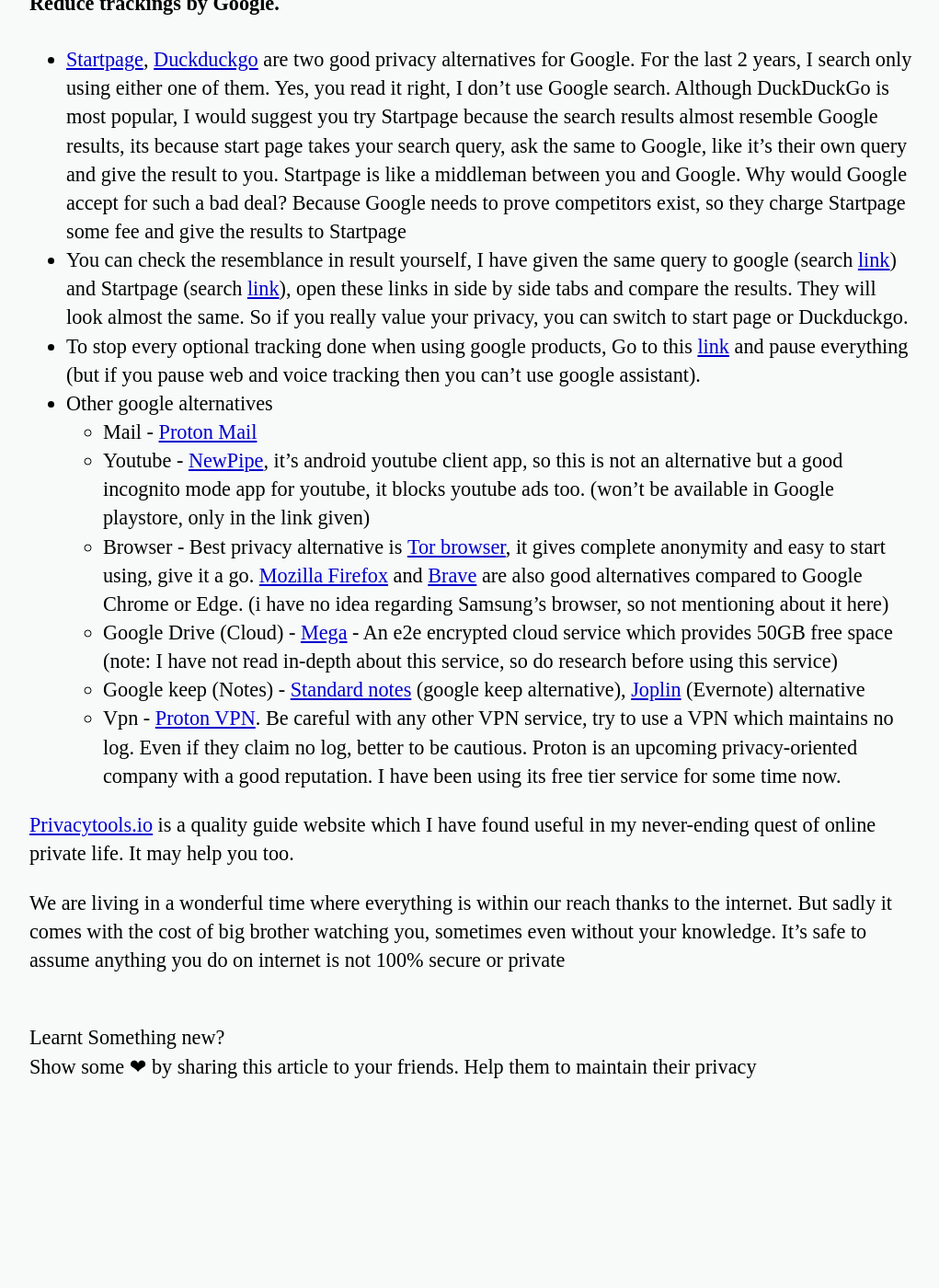
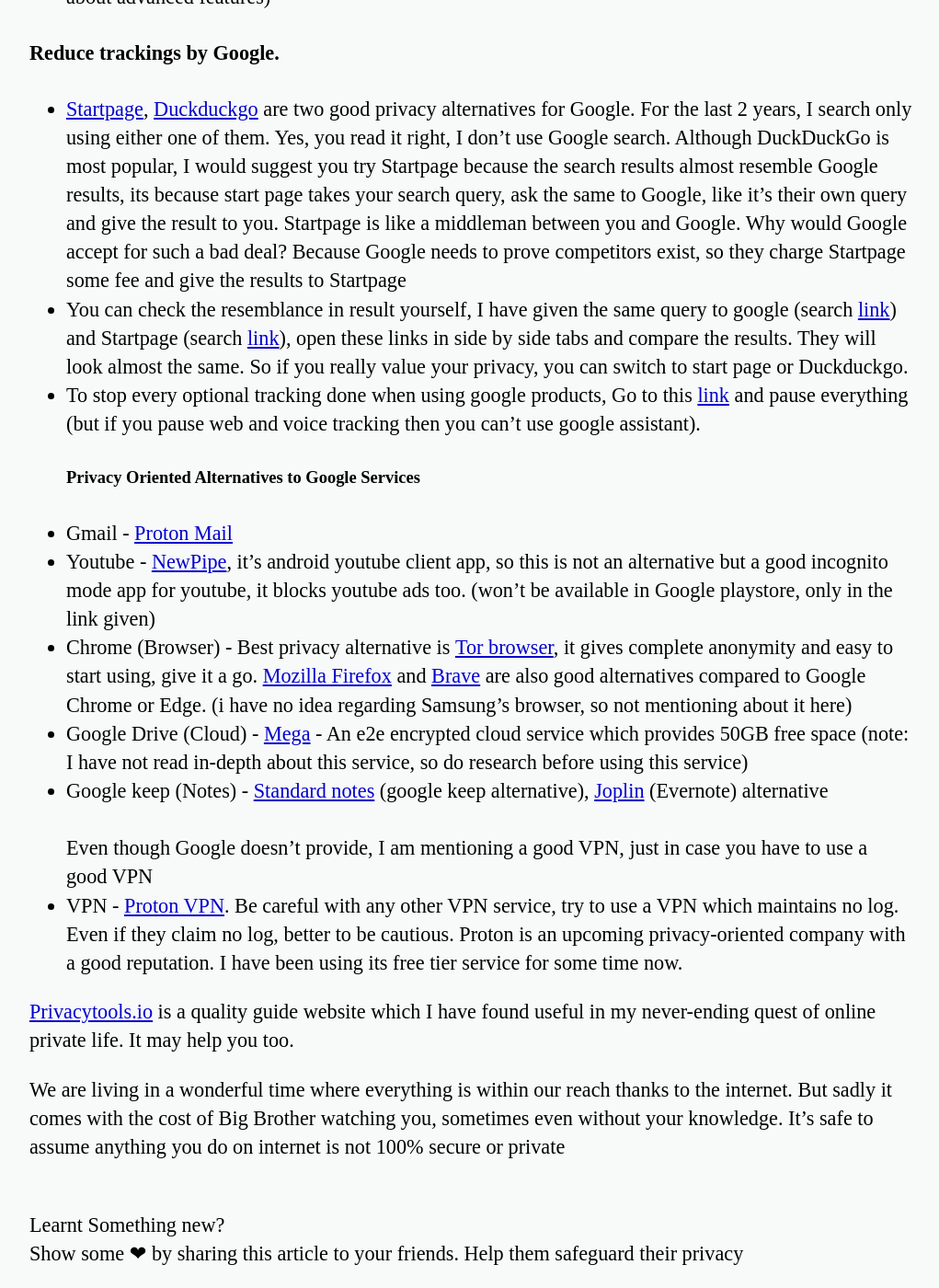
Before and after one commit to sayinathk/sayinathk.github.io, a Jekyll site: the page built from _posts/2021-01-10-Privacy-in-WhatsApp-and-beyond.md, in a window 1280 px wide and 1400 px high, scrolled down 6326 px. Shown: the whole window at 92% size, without its empty margins (128-1149 px from the left). Built offline with Jekyll 4.4.1, drawn with Linux system fonts in a browser that asks for light colours; comment, search, counter and statistics services are not loaded; before the commit the page ends 7523 px from its top, so only the background shows below that; some of the changed text lies outside the part shown.

Commit message:
Update 2021-01-10-Privacy-in-WhatsApp-and-beyond.md

```diff
--- a/_posts/2021-01-10-Privacy-in-WhatsApp-and-beyond.md
+++ b/_posts/2021-01-10-Privacy-in-WhatsApp-and-beyond.md
@@ -23,7 +23,7 @@
 - I am seeing many local YouTubers mindlessly claiming, your messages are going to be read by Facebook to show you ads. Don't worry your message content won't be exploited here, because your messages are end to end encrypted (which means only you and the recipient, not even WhatsApp, has the password to decrypt the message you send), so Facebook or Whatsapp, at least for now, can't read your messages.
 - This latest change to the WhatsApp privacy policy has stirred up the whole world. Many thinking of switching to other alternatives. With Musk tweeting on the support of signal, the app is seeing a surge in installation count. Along with signal, Telegram is also being suggested as an alternative. Let's look at both of them
 
-### Alternatives being suggested
+### Alternatives Being Suggested
 
 #### Signal
 
@@ -38,15 +38,15 @@
 - By default, Telegram chats are not end to end(e2e) encrypted. Only the secret chat feature present in telegram gets e2e encryption
 - If signal can be considered following a minimalist approach, telegram is the straight opposite, packed with tons of features.
 
-### My opinion
+### My Opinion
 
 My opinion, based only on security and privacy features, will be
 
-#### Switch to signal - best decision
+#### Switch to Signal - Best Decision
 
 - The best decision you can take in terms of security and privacy. With Facebook owning WhatsApp, it's only a matter of time before WhatsApp becomes the data mine of Facebook. If you have decided to switch I am happy and do support your decision.
 
-#### Staying in WhatsApp - it's kind of ok
+#### Staying in WhatsApp - It's Kind of OK
 
 - Security remains good because of e2e, but your privacy takes a hit.
 - As long as e2e is present, I am personally ok as my message content is safe and cannot be read by others ( this is just my opinion, you can take your decision based on how much you value security than privacy)
@@ -59,25 +59,25 @@
 - But the amount of data collected by telegram seems to be less than WhatsApp (this is based on "App Privacy" details listed on Apple's app store)
 - So it comes down to your priority over security vs privacy. The choice is yours.
 
-### Let me introduce you to the actual problem
+### Let Me Introduce You To The Actual Problem
 
 - The impact of the data being taken from you because of this WhatsApp update is very small when you compare how much data obtained from you when using Google search or when browsing the internet (see what every browser can know about you - [link](https://webkay.robinlinus.com/))
 - Apple store recently started to educate its user with how much an app mines data on you, just see the pic below, even though WhatsApp has highest data collection among the three apps we were seeing, see how it pales away in comparison with Facebook messenger app.
 
 ![apple_labels.png]({{site.url}}/images/apple_labels.png)
 
-- Let's see how much data Google has collected on you. Google knows:
-    - Where you have been: click [here](https://www.google.com/maps/timeline?pb) to see your timeline
-    - Everything you have searched (and deleted): click [here](https://myactivity.google.com/myactivity) to know how much of your web activities have been tracked by Google.
-    - All the apps you use: click [here](https://security.google.com/settings/security/permissions)
-    - All of your YouTube history: click [here](https://www.youtube.com/feed/history/search_history)
-    - Google has created an advertisement profile for you based on the information it has collected, click [here](https://www.google.com/settings/ads/) to see your ad profile.
-    - If you are getting to know about these google links for the first time, then please stop, nothing else matters in the world, open these links and get awestruck on how much data Google has on you. Want to know more about the tracking by Google, you can read further in my article [How to See Exactly Who Google Thinks You Are — And Then Turn off Their Tracking](https://medium.com/hackernoon/how-to-see-exactly-who-google-thinks-you-are-and-then-turn-off-their-tracking-94e83183fe36)
+Let's see how much data Google has collected on you. Google knows:
+- Where you have been: click [here](https://www.google.com/maps/timeline?pb) to see your timeline
+- Everything you have searched (and deleted): click [here](https://myactivity.google.com/myactivity) to know how much of your web activities have been tracked by Google.
+- All the apps you use: click [here](https://security.google.com/settings/security/permissions)
+- All of your YouTube history: click [here](https://www.youtube.com/feed/history/search_history)
+- Google has created an advertisement profile for you based on the information it has collected, click [here](https://www.google.com/settings/ads/) to see your ad profile.
+- If you are getting to know about these google links for the first time, then please stop, nothing else matters in the world, open these links and get awestruck on how much data Google has on you. Want to know more about the tracking by Google, you can read further in my article [How to See Exactly Who Google Thinks You Are — And Then Turn off Their Tracking](https://medium.com/hackernoon/how-to-see-exactly-who-google-thinks-you-are-and-then-turn-off-their-tracking-94e83183fe36)
 - The websites you browse also have trackers. You are so special to the big tech companies that they want to get to know you better, even when you don't directly use their product. So they track you throughout the net. For eg, Facebook tracks you throughout the internet building a profile for you, even though you don't have a Facebook account.
 
 ![verge_trackers.png]({{site.url}}/images/verge_trackers.png)
 
-- Nope, these are not the amount of trackers you get after browsing for one day, these trackers are from a single website, [The verge](https://www.theverge.com/) - a fairly popular tech website. Disturbing and shocking isn't it.
+- Nope, these are not the amount of trackers you get after browsing for one day, these trackers are from a single website, [The Verge](https://www.theverge.com/) - a fairly popular tech website. Disturbing and shocking isn't it.
 - It's not just this website, there is a high chance that almost all websites you use include at least one tracker.
 
 ### Solution
@@ -87,23 +87,24 @@
 #### Block trackers throughout the web
 
 - Install block origin which blocks ads, tracking scripts. It also comes with the added benefit of blocking ads on YouTube!!! (but this may reduce your favourite YouTuber's income)
-    - It is available for [Chrome](https://chrome.google.com/webstore/detail/ublock-origin/cjpalhdlnbpafiamejdnhcphjbkeiagm?hl=en) (thereby Edge, Brave, other chromium-based browsers can use the same extension)and [Firefox](https://addons.mozilla.org/en-US/firefox/addon/ublock-origin/). In the case of Firefox, you can install the extension in your android phone also. To know how to use the extension, see this amazing [explanation in YouTube](https://youtu.be/2lisQQmWQkY) (note: the video may be overwhelming with tons of information - start by just installing the extension, gradually you can learn about advanced features)
+- It is available for [Chrome](https://chrome.google.com/webstore/detail/ublock-origin/cjpalhdlnbpafiamejdnhcphjbkeiagm?hl=en) (thereby Edge, Brave, other chromium-based browsers can use the same extension)and [Firefox](https://addons.mozilla.org/en-US/firefox/addon/ublock-origin/). In the case of Firefox, you can install the extension in your android phone also. To know how to use the extension, see this amazing [explanation in YouTube](https://youtu.be/2lisQQmWQkY) (note: the video may be overwhelming with tons of information - start by just installing the extension, gradually you can learn about advanced features)
 
 #### Reduce trackings by Google.
 
 - [Startpage](https://www.startpage.com/), [Duckduckgo](https://duckduckgo.com/) are two good privacy alternatives for Google. For the last 2 years, I search only using either one of them. Yes, you read it right, I don't use Google search. Although DuckDuckGo is most popular, I would suggest you try Startpage because the search results almost resemble Google results, its because start page takes your search query, ask the same to Google, like it's their own query and give the result to you. Startpage is like a middleman between you and Google. Why would Google accept for such a bad deal? Because Google needs to prove competitors exist, so they charge Startpage some fee and give the results to Startpage
 - You can check the resemblance in result yourself, I have given the same query to google (search [link](https://www.google.com/search?client=firefox-b-d&q=Whatsapp%20privacy%20update,%20should%20i%20switch%20to%20signal)) and Startpage (search [link](https://www.startpage.com/do/dsearch?query=Whatsapp%20privacy%20update,%20should%20i%20switch%20to%20signal&cat=web&pl=opensearch&language=english)), open these links in side by side tabs and compare the results. They will look almost the same. So if you really value your privacy, you can switch to start page or Duckduckgo.
 - To stop every optional tracking done when using google products, Go to this [link](https://myaccount.google.com/activitycontrols?utm_source=my-activity&utm_medium=home&utm_campaign&continue=https%3A%2F%2Fmyactivity.google.com%2Fmyactivity%3Futm_campaign%3Dcontinue) and pause everything (but if you pause web and voice tracking then you can’t use google assistant).
-- Other google alternatives
-    - Mail - [Proton Mail](https://protonmail.com/)
-    - Youtube - [NewPipe](https://newpipe.net/), it's android youtube client app, so this is not an alternative but a good incognito mode app for youtube, it blocks youtube ads too. (won't be available in Google playstore, only in the link given)
-    - Browser - Best privacy alternative is [Tor browser](https://www.torproject.org/), it gives complete anonymity and easy to start using, give it a go. [Mozilla Firefox](https://www.mozilla.org/en-US/firefox/new/) and [Brave](https://brave.com/) are also good alternatives compared to Google Chrome or Edge. (i have no idea regarding Samsung's browser, so not mentioning about it here)
-    - Google Drive (Cloud) - [Mega](https://mega.nz/) - An e2e encrypted cloud service which provides 50GB free space (note: I have not read in-depth about this service, so do research before using this service)
-    - Google keep (Notes) - [Standard notes](https://standardnotes.org/) (google keep alternative), [Joplin](https://joplin.cozic.net/) (Evernote) alternative
-    - Vpn - [Proton VPN](https://protonvpn.com/). Be careful with any other VPN service, try to use a VPN which maintains no log. Even if they claim no log, better to be cautious. Proton is an upcoming privacy-oriented company with a good reputation. I have been using its free tier service for some time now.
+##### Privacy Oriented Alternatives to Google Services
+- Gmail - [Proton Mail](https://protonmail.com/)
+- Youtube - [NewPipe](https://newpipe.net/), it's android youtube client app, so this is not an alternative but a good incognito mode app for youtube, it blocks youtube ads too. (won't be available in Google playstore, only in the link given)
+- Chrome (Browser) - Best privacy alternative is [Tor browser](https://www.torproject.org/), it gives complete anonymity and easy to start using, give it a go. [Mozilla Firefox](https://www.mozilla.org/en-US/firefox/new/) and [Brave](https://brave.com/) are also good alternatives compared to Google Chrome or Edge. (i have no idea regarding Samsung's browser, so not mentioning about it here)
+- Google Drive (Cloud) - [Mega](https://mega.nz/) - An e2e encrypted cloud service which provides 50GB free space (note: I have not read in-depth about this service, so do research before using this service)
+- Google keep (Notes) - [Standard notes](https://standardnotes.org/) (google keep alternative), [Joplin](https://joplin.cozic.net/) (Evernote) alternative<br>
+<br>Even though Google doesn't provide, I am mentioning a good VPN, just in case you have to use a good VPN
+- VPN - [Proton VPN](https://protonvpn.com/). Be careful with any other VPN service, try to use a VPN which maintains no log. Even if they claim no log, better to be cautious. Proton is an upcoming privacy-oriented company with a good reputation. I have been using its free tier service for some time now.
 
 [Privacytools.io](http://privacytools.io/) is a quality guide website which I have found useful in my never-ending quest of online private life. It may help you too.
 
-We are living in a wonderful time where everything is within our reach thanks to the internet. But sadly it comes with the cost of big brother watching you, sometimes even without your knowledge. It's safe to assume anything you do on internet is not 100% secure or private
+We are living in a wonderful time where everything is within our reach thanks to the internet. But sadly it comes with the cost of Big Brother watching you, sometimes even without your knowledge. It's safe to assume anything you do on internet is not 100% secure or private
 
-<br> Learnt Something new? <br>Show some ❤ by sharing this article to your friends. Help them to maintain their privacy <br>
+<br> Learnt Something new? <br>Show some ❤ by sharing this article to your friends. Help them safeguard their privacy <br>
```
